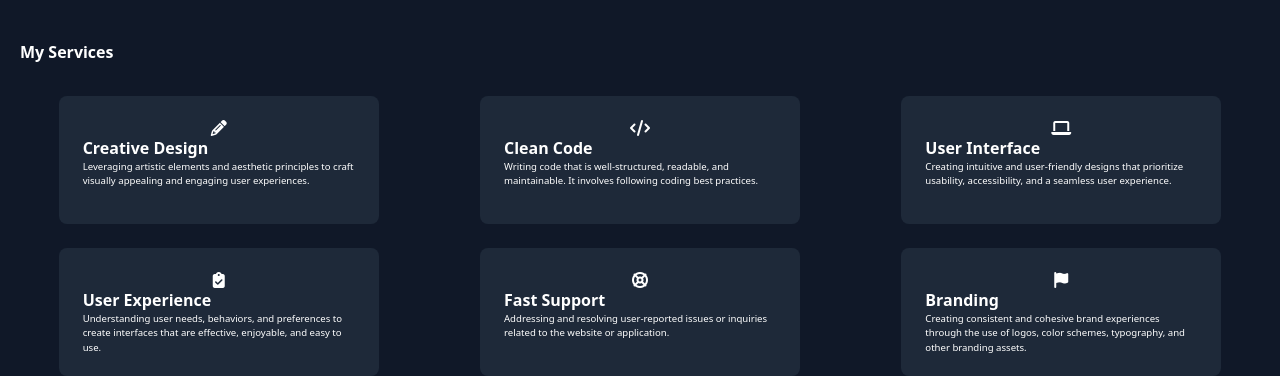
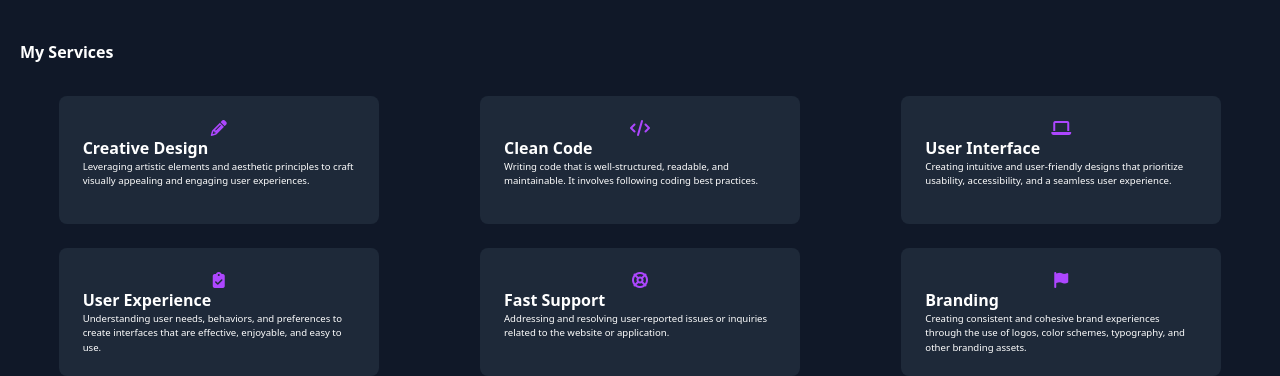
Before and after one commit to osei-i/Oseikhuemen-portfolio, a plain HTML site: page index.html in a window 1280 px wide. Shown: the part 860-1236 px from the top of the page. Drawn offline with nearby package versions, Linux system fonts and the light colour scheme.

Commit message:
Updated styles

```diff
--- a/index.html
+++ b/index.html
@@ -52,7 +52,7 @@
             auto-rows-min justify-items-center ">
                 <div class="bg-gray-800 p-6 rounded-lg w-80 h-32">
                     <div class="flex items-center justify-center">
-                        <i class="fa-solid fa-pencil "></i>
+                        <i class="fa-solid fa-pencil text-purple-500"></i>
                     </div>
 
                     <h3 class="font-bold">Creative Design</h3>
@@ -60,7 +60,7 @@
                 </div>
                 <div class="bg-gray-800 p-6 rounded-lg w-80 h-32">
                     <div class="flex items-center justify-center">
-                       <i class="fa-solid fa-code"></i>
+                       <i class="fa-solid fa-code text-purple-500"></i>
                     </div>
 
                     <h3 class="font-bold">Clean Code</h3>
@@ -68,7 +68,7 @@
                 </div>
                 <div class="bg-gray-800 p-6 rounded-lg w-80 h-32">
                      <div class="flex items-center justify-center">
-                       <i class="fa-solid fa-laptop"></i>
+                       <i class="fa-solid fa-laptop text-purple-500"></i>
                     </div>
 
                     <h3 class="font-bold">User Interface</h3>
@@ -76,7 +76,7 @@
                 </div>
                 <div class="bg-gray-800 p-6 rounded-lg w-80 h-32">
                      <div class="flex items-center justify-center">
-                       <i class="fa-solid fa-clipboard-check"></i>
+                       <i class="fa-solid fa-clipboard-check text-purple-500"></i>
                     </div>
 
                     <h3 class="font-bold">User Experience</h3>
@@ -84,7 +84,7 @@
                 </div>
                 <div class="bg-gray-800 p-6 rounded-lg w-80 h-32">
                      <div class="flex items-center justify-center">
-                       <i class="fa-solid fa-life-ring"></i>
+                       <i class="fa-solid fa-life-ring text-purple-500"></i>
                     </div>
 
                     <h3 class="font-bold">Fast Support</h3>
@@ -92,7 +92,7 @@
                 </div>
                 <div class="bg-gray-800 p-6 rounded-lg w-80 h-32">
                      <div class="flex items-center justify-center">
-                       <i class="fa-solid fa-flag"></i>
+                       <i class="fa-solid fa-flag text-purple-500"></i>
                     </div>
 
                     <h3 class="font-bold">Branding</h3>
```
